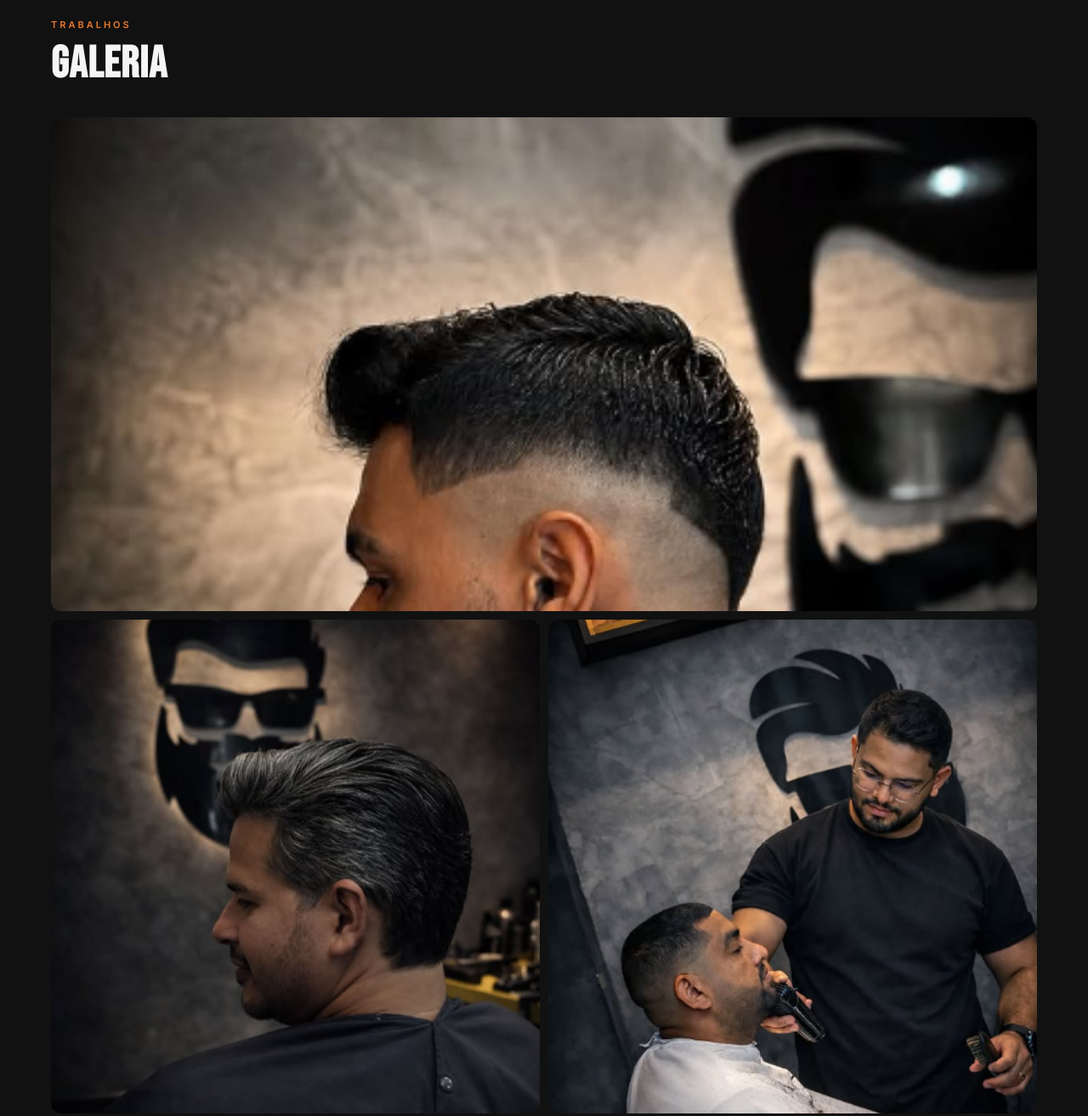
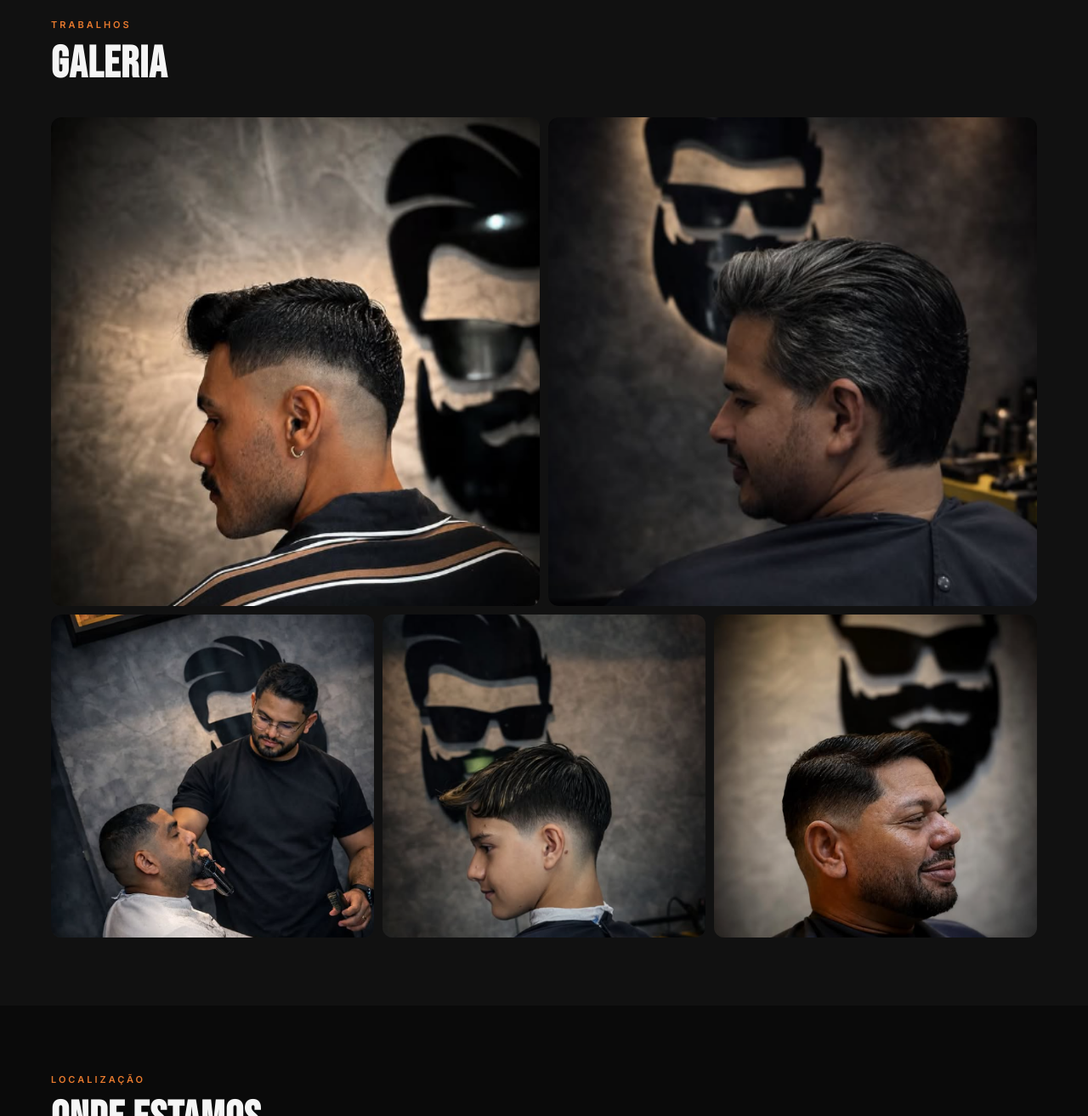
Before and after one commit to mathvtr777/kelvermarquessbarbearia, a plain HTML site: page index.html in a window 1280 px wide. Shown: the part 1980-3293 px from the top of the page at 85% size. Drawn offline with Linux system fonts and the light colour scheme.

Commit message:
fix: galeria minimalista, sem fachada e sem logo
- Removida logo (13.jpg) que aparecia na galeria
- Galeria agora 100% fotos de cortes (5 imagens)
- Layout: 2 colunas + 3 colunas, todas quadradas 1:1
- Removidos assets não utilizados: cadeiras.png, interior, 2,
  5, 9, 12 (fotos de fachada/interior)

Co-Authored-By: Claude Opus 5.5 <noreply@anthropic.com>

```diff
--- a/index.html
+++ b/index.html
@@ -199,28 +199,19 @@
     grid-template-columns:1fr;
     gap:10px;
   }
-  .gallery-grid > img{
-    width:100%;
-    aspect-ratio:4/3;
-    object-fit:cover;
-    border-radius:12px;
-    background:#1a1a1a;
-  }
   .gallery-row-2, .gallery-row-3{
     display:grid;gap:10px;
   }
   .gallery-row-2{grid-template-columns:1fr 1fr}
   .gallery-row-3{grid-template-columns:1fr 1fr 1fr}
-  .gallery-row-2 img, .gallery-row-3 img{
+  .gallery-grid img{
     width:100%;
     aspect-ratio:1/1;
     object-fit:cover;
+    object-position:center 30%;
     border-radius:12px;
     background:#1a1a1a;
   }
-  .g-hero{object-position:center 30%}
-  .g-side{object-position:center 35%}
-  .g-thumb{object-position:center 40%}
 
   /* ============== INFO ============== */
   .info{background:var(--bg)}
@@ -418,15 +409,14 @@
     <h2 class="sec-title">Galeria</h2>
 
     <div class="gallery-grid">
-      <img class="g-hero" src="./assets/6.png" alt="Corte degradê" loading="lazy" width="441" height="581">
       <div class="gallery-row-2">
-        <img class="g-side" src="./assets/11.png" alt="Corte clássico" loading="lazy" width="441" height="581">
-        <img class="g-side" src="./assets/8.png" alt="Corte e barba" loading="lazy" width="441" height="581">
+        <img src="./assets/6.png" alt="Corte degradê" loading="lazy">
+        <img src="./assets/11.png" alt="Corte clássico" loading="lazy">
       </div>
       <div class="gallery-row-3">
-        <img class="g-thumb" src="./assets/10.png" alt="Corte infantil" loading="lazy" width="441" height="581">
-        <img class="g-thumb" src="./assets/7.png" alt="Barba" loading="lazy" width="441" height="581">
-        <img class="g-thumb" src="./assets/2.png" alt="Interior da barbearia" loading="lazy" width="441" height="581">
+        <img src="./assets/8.png" alt="Corte e barba" loading="lazy">
+        <img src="./assets/10.png" alt="Corte infantil" loading="lazy">
+        <img src="./assets/7.png" alt="Barba" loading="lazy">
       </div>
     </div>
   </div>
```
Also changed, not shown: assets/12.png (deleted), assets/13.jpg (deleted), assets/2.png (deleted), assets/5.png (deleted), assets/9.png (deleted), assets/cadeiras-interior.webp (deleted), assets/cadeiras.png (deleted).
